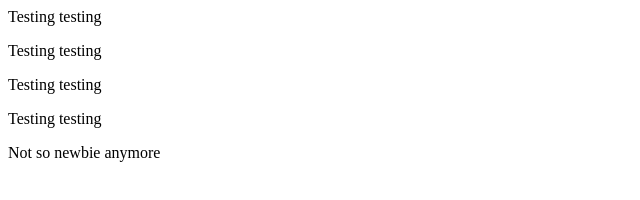
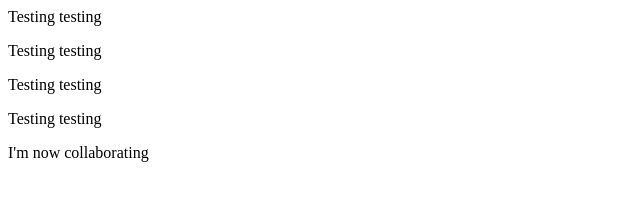
Before and after one commit to baaguilar/project-test, a plain HTML site: page index.html in a window 1280 px wide. Shown: the full height of the page, 0-640 px from the left. Drawn offline with Linux system fonts and the light colour scheme.

Commit message:
first collaboration

```diff
--- a/index.html
+++ b/index.html
@@ -6,6 +6,6 @@
         <p>Testing testing</p>
         <p>Testing testing</p>
         <p>Testing testing</p>
-        <p>Not so newbie anymore</p>
+        <p>I'm now collaborating</p>
     </body>
 </html>
```
